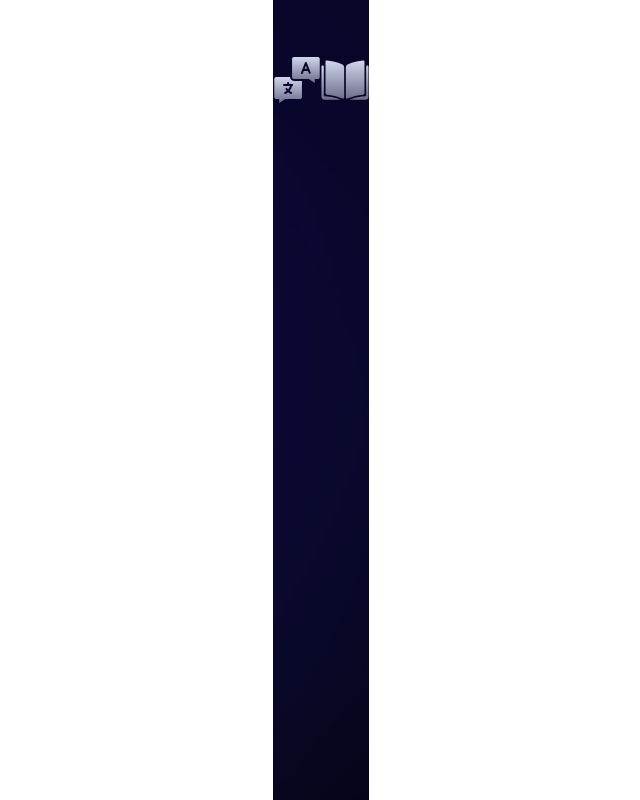
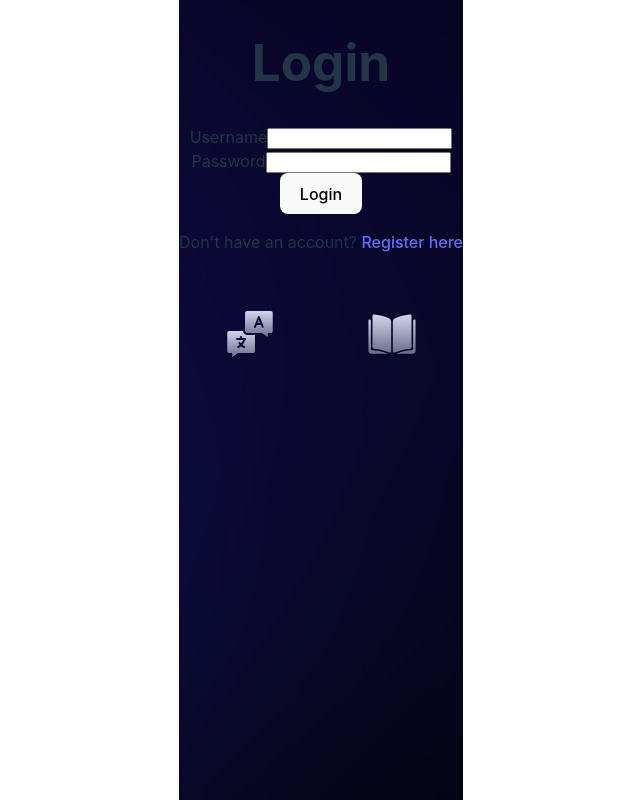
Before and after one commit to bboysquiz/english-app-vue, a Vue app: page /login in a window 1280 px wide. Before the commit this address had no page. Shown: the whole page, without its empty margins (319-959 px from the left). Built offline with nearby package versions, Linux system fonts and the light colour scheme.

Commit message:
add login and registration

```diff
--- a/src/components/Dictionary.vue
+++ b/src/components/Dictionary.vue
@@ -1,5 +1,6 @@
 <template>
     <div class="dictionary-container">
+        <button class="main_logout-button">logout</button>
         <div class="search-wrapper">
             <input
                 type="text"
--- /dev/null
+++ b/src/components/Login.vue
@@ -0,0 +1,51 @@
+<template>
+    <div class="login">
+        <h1>Login</h1>
+        <form @submit.prevent="handleLogin">
+            <div>
+                <label for="username">Username</label>
+                <input type="text" id="username" v-model="username" required />
+            </div>
+            <div>
+                <label for="password">Password</label>
+                <input type="password" id="password" v-model="password" required />
+            </div>
+            <button type="submit">Login</button>
+        </form>
+        <p>Don't have an account? <router-link to="/register">Register here</router-link></p>
+    </div>
+</template>
+
+<script setup>
+import axios from 'axios'
+import { ref } from 'vue'
+import router from '../router';
+
+const username = ref('')
+const password = ref('')
+
+const handleLogin = async () => {
+    try {
+        const response = await axios.post('/api/login', {
+            username: username.value, // Используем username.value вместо this.username
+            password: password.value, // Используем password.value вместо this.password
+        }, { withCredentials: true });
+
+        if (response.data.success) {
+            alert('Login successful!');
+            router.push('/'); // Перенаправление на главную страницу
+        } else {
+            console.log(response.data.message);
+        }
+    } catch (error) {
+        console.error('Login failed:', error.response?.data?.message || error.message);
+    }
+}
+</script>
+
+<style scoped>
+.login {
+    max-width: 400px;
+    margin: 0 auto;
+}
+</style>
--- a/src/components/Main.vue
+++ b/src/components/Main.vue
@@ -4,6 +4,7 @@
         <div v-show="loading" class="loader-container">
             <div class="spinner"></div>
         </div>
+            <button class="main_logout-button">logout</button>
             <div class="stats">
                 <div class="points">
                     <img src="../assets/star.png" alt="star" class="stats-img points-img">
--- /dev/null
+++ b/src/components/Register.vue
@@ -0,0 +1,49 @@
+<template>
+    <div class="register">
+      <h1>Register</h1>
+      <form @submit.prevent="handleRegister">
+        <div>
+          <label for="username">Username</label>
+          <input type="text" id="username" v-model="username" required />
+        </div>
+        <div>
+          <label for="password">Password</label>
+          <input type="password" id="password" v-model="password" required />
+        </div>
+        <button type="submit">Register</button>
+      </form>
+      <p>Already have an account? <router-link to="/login">Login here</router-link></p>
+    </div>
+  </template>
+
+  <script setup>
+  import axios from 'axios'
+  import { ref } from 'vue'
+  import router from '../router'
+
+  const username = ref('')
+  const password = ref('')
+
+  const handleRegister = async () => {
+    try {
+      const response = await axios.post('/api/users', {
+        username: username.value,
+        password: password.value,
+      })
+
+      if (response.data) {
+        alert('Registration successful! Please log in.')
+        router.push('/login') // Перенаправление на страницу логина
+      }
+    } catch (error) {
+      alert('Registration failed: ' + error.response?.data?.message || error.message)
+    }
+  }
+  </script>
+
+  <style scoped>
+  .register {
+    max-width: 400px;
+    margin: 0 auto;
+  }
+  </style>
--- a/src/router/index.js
+++ b/src/router/index.js
@@ -1,11 +1,15 @@
 import { createRouter, createWebHistory } from 'vue-router'
 import Main from '../components/Main.vue'
 import Dictionary from '../components/Dictionary.vue'
+import Login from '../components/Login.vue';
+import Register from '../components/Register.vue';
 
 export default createRouter({
     history: createWebHistory(),
     routes: [
         { path: '/', component: Main, name: 'main'},
         { path: '/Dictionary', component: Dictionary, name: 'dictionary' },
+        { path: '/login', component: Login, name: 'login' },
+        { path: '/register', component: Register, name: 'register' },
     ]
 })
```
